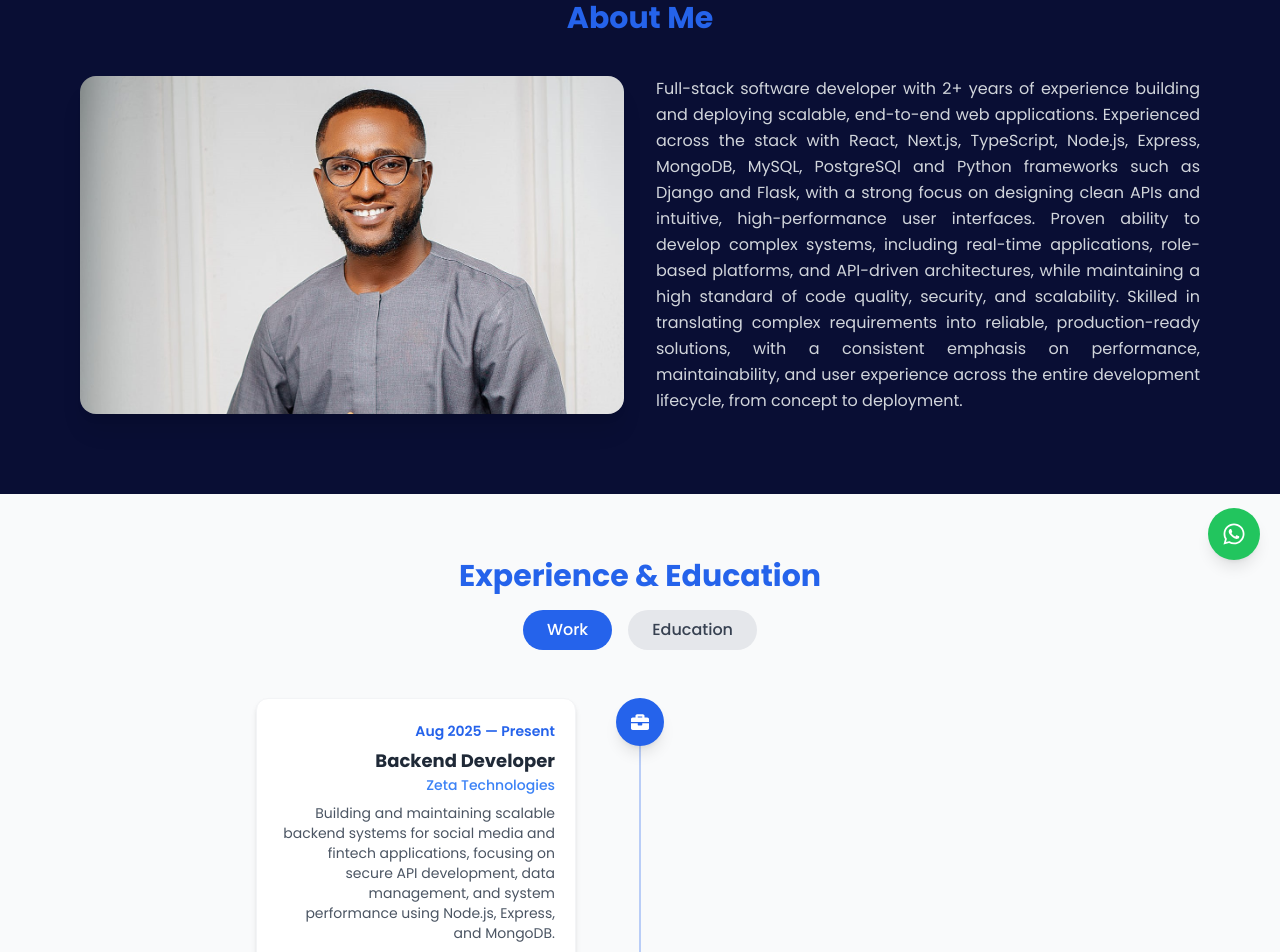
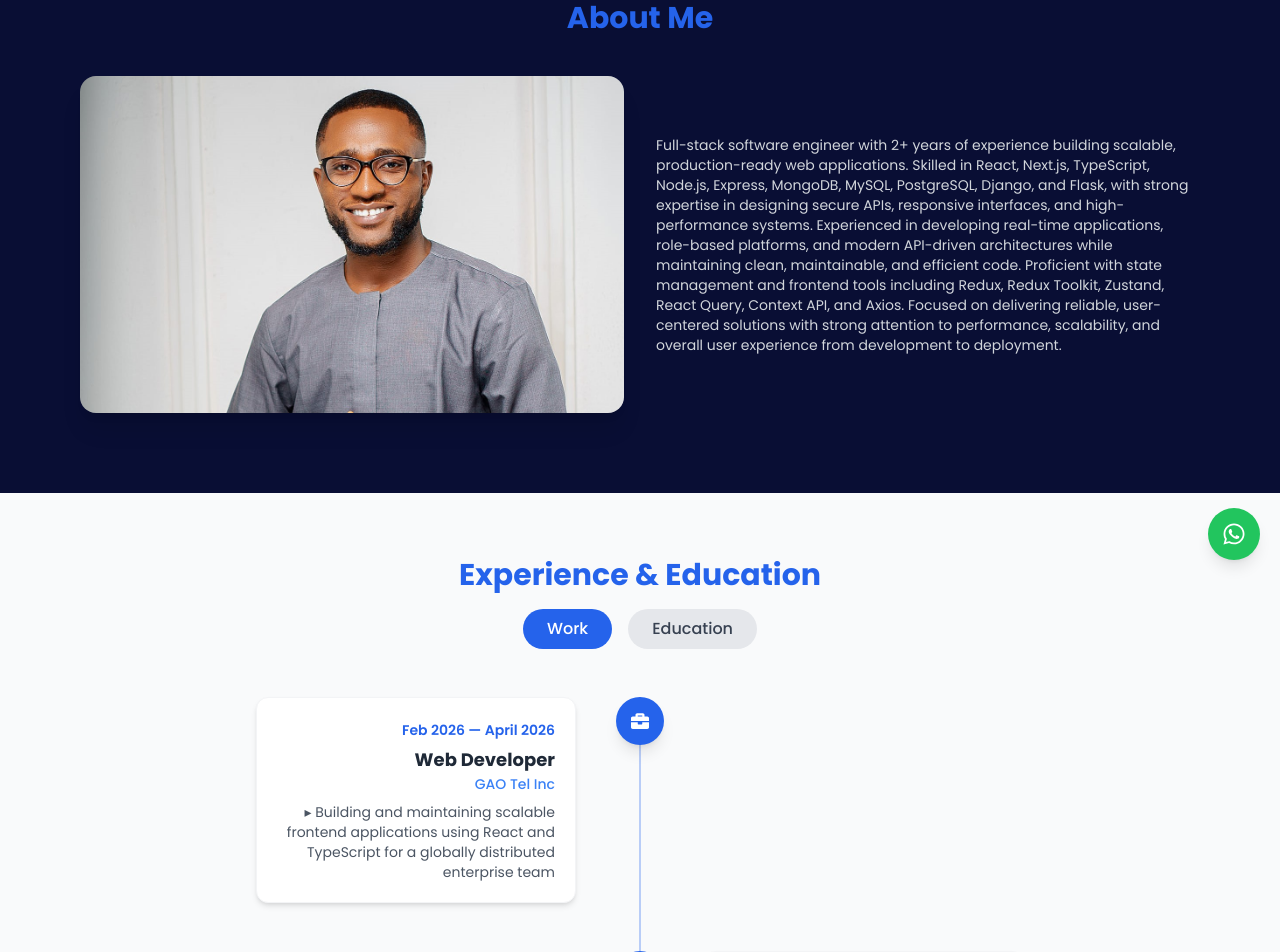
Before and after one commit to emmybest19/portfolio, a React (Vite) app: page /about in a window 1280 px wide. Shown: the part 160-1112 px from the top of the page. Built offline with nearby package versions, Linux system fonts and the light colour scheme.

Commit message:
updated the about page

```diff
--- a/src/components/About.jsx
+++ b/src/components/About.jsx
@@ -1,34 +1,29 @@
-import React from "react";
-import { motion } from "framer-motion";
+import React from 'react'
+import { motion } from 'framer-motion'
 
 const facts = [
   {
     id: 1,
-    title: "2 Years Coding",
-    desc: "Started my journey in 2023, building full-stack apps.",
+    title: '2 Years Coding',
+    desc: 'Started my journey in 2024, building full-stack apps.',
   },
   {
     id: 2,
-    title: "MongoDB + Express",
-    desc: "MERN stack specialist for modern web platforms.",
+    title: 'MongoDB + Express',
+    desc: 'MERN stack specialist for modern web platforms.',
   },
   {
     id: 3,
-    title: "E-learning Projects",
-    desc: "Built platforms for remote learning with video & real-time chat.",
+    title: 'E-learning Projects',
+    desc: 'Built platforms for remote learning with video & real-time chat.',
   },
-  {
-    id: 4,
-    title: "Public Health & Tech",
-    desc: "Merging software skills with public health experience.",
-  },
-];
+]
 
 const About = () => {
   return (
     <section
       id="about"
-      className="py-20 bg-[#090e34] dark:bg-inherit text-gray-300 dark:text-white"
+      className="py-20 bg-[#090e34] dark:bg-inherit  text-gray-300 dark:text-white"
     >
       <motion.h2
         className="text-2xl sm:text-3xl font-bold mb-10 text-center px-4 text-blue-600"
@@ -39,7 +34,7 @@ const About = () => {
         About Me
       </motion.h2>
 
-      <div className="flex flex-col md:flex-row gap-8 px-6 md:px-20 items-center">
+      <div className="flex flex-grow-1 flex-col md:flex-row gap-8 px-6 md:px-20 items-center">
         <motion.div
           className="flex justify-center flex-1 "
           initial={{ opacity: 0, x: -80 }}
@@ -60,15 +55,24 @@ const About = () => {
           whileInView={{ opacity: 1, x: 0 }}
           transition={{ duration: 0.7 }}
         >
-          <p className="text-base leading-relaxed text-justify">
-            Full-stack software developer with 2+ years of experience building and deploying scalable, end-to-end web applications. Experienced across the stack with React, Next.js, TypeScript, Node.js, Express, MongoDB, MySQL, PostgreSQl and Python frameworks such as Django and Flask, with a strong focus on designing clean APIs and intuitive, high-performance user interfaces. Proven ability to develop complex systems, including real-time applications, role-based platforms, and API-driven architectures, while maintaining a high standard of code quality, security, and scalability. Skilled in translating complex requirements into reliable, production-ready solutions, with a consistent emphasis on performance, maintainability, and user experience across the entire development lifecycle, from concept to deployment.
+          <p className="text-base sm:text-sm  ">
+            Full-stack software engineer with 2+ years of experience building
+            scalable, production-ready web applications. Skilled in React,
+            Next.js, TypeScript, Node.js, Express, MongoDB, MySQL, PostgreSQL,
+            Django, and Flask, with strong expertise in designing secure APIs,
+            responsive interfaces, and high-performance systems. Experienced in
+            developing real-time applications, role-based platforms, and modern
+            API-driven architectures while maintaining clean, maintainable, and
+            efficient code. Proficient with state management and frontend tools
+            including Redux, Redux Toolkit, Zustand, React Query, Context API,
+            and Axios. Focused on delivering reliable, user-centered solutions
+            with strong attention to performance, scalability, and overall user
+            experience from development to deployment.
           </p>
-
-
         </motion.div>
       </div>
     </section>
-  );
-};
+  )
+}
 
-export default About;
+export default About
--- a/src/data/experience.js
+++ b/src/data/experience.js
@@ -1,51 +1,59 @@
 export const experience = [
+  {
+    id: 1,
+    type: 'work',
+    title: 'Web Developer',
+    org: 'GAO Tel Inc',
+    period: 'Feb 2026 — April 2026',
+    description:
+      '▸	Building and maintaining scalable frontend applications using React and TypeScript for a globally distributed enterprise team',
+  },
+  {
+    id: 1,
+    type: 'work',
+    title: 'Backend Developer',
+    org: 'Zeta Technologies',
+    period: 'Nov 2025 — Jan 2026',
+    description:
+      'Building and maintaining scalable backend systems for social media and fintech applications, focusing on secure API development, data management, and system performance using Node.js, Express, and MongoDB.',
+  },
 
   {
-    id: 1,
-    type: "work",
-    title: "Backend Developer",
-    org: "Zeta Technologies",
-    period: "Aug 2025 — Present",
+    id: 2,
+    type: 'work',
+    title: 'Frontend Developer',
+    org: 'Toac Limited',
+    period: 'June 2025 — Sept 2025',
     description:
-      "Building and maintaining scalable backend systems for social media and fintech applications, focusing on secure API development, data management, and system performance using Node.js, Express, and MongoDB.",
-  },
-
-   {
-    id: 2,
-    type: "work",
-    title: "Frontend Developer",
-    org: "Toac Limited",
-    period: "June 2025 — Present",
-    description:
-      "Developed a responsive telemedicine platform using React and TailwindCSS, implementing key features such as appointment booking, real-time interaction flows, and intuitive dashboards. Focused on accessibility, performance optimization, and delivering a seamless user experience across devices.",
+      'Developed a responsive telemedicine platform using React and TailwindCSS, implementing key features such as appointment booking, real-time interaction flows, and intuitive dashboards. Focused on accessibility, performance optimization, and delivering a seamless user experience across devices.',
   },
 
   {
     id: 3,
-    type: "work",
-    title: "Full-Stack Developer",
-    org: "Upsywave Tech Company Ltd",
-    period: "Feb 2025 — Jan 2026",
+    type: 'work',
+    title: 'Full-Stack Developer',
+    org: 'Upsywave Tech Company Ltd',
+    period: 'Mar 2024 — April 2025',
     description:
-      "Worked as a full-stack developer building responsive web applications and contributing to backend services where needed, delivering scalable and user-focused solutions using React, Next.js, Node.js, and related technologies",
+      'Worked as a full-stack developer building responsive web applications and contributing to backend services where needed, delivering scalable and user-focused solutions using React, Next.js, Node.js, and related technologies',
   },
-];
+]
 
 export const education = [
   {
     id: 1,
-    title: "Software Engineering",
-    org: "Aptech Computer Education",
-    period: "2024 — 2025",
+    title: 'Software Engineering',
+    org: 'Aptech Computer Education',
+    period: '2024 — 2025',
     description:
-      "Completed an intensive software engineering program with a focus on building real-world applications, strengthening problem-solving skills, and gaining hands-on experience in modern frontend and backend technologies.",
+      'Completed an intensive software engineering program with a focus on building real-world applications, strengthening problem-solving skills, and gaining hands-on experience in modern frontend and backend technologies.',
   },
   {
     id: 2,
-    title: "Public Health Science",
-    org: "University of Calabar",
-    period: "2018 — 2023",
+    title: 'Public Health Science',
+    org: 'University of Calabar',
+    period: '2018 — 2023',
     description:
-      "Studied public health, which inspired the development of healthcare-focused tech solutions like the telemedicine application.",
+      'Studied public health, which inspired the development of healthcare-focused tech solutions like the telemedicine application.',
   },
-];
+]
```
